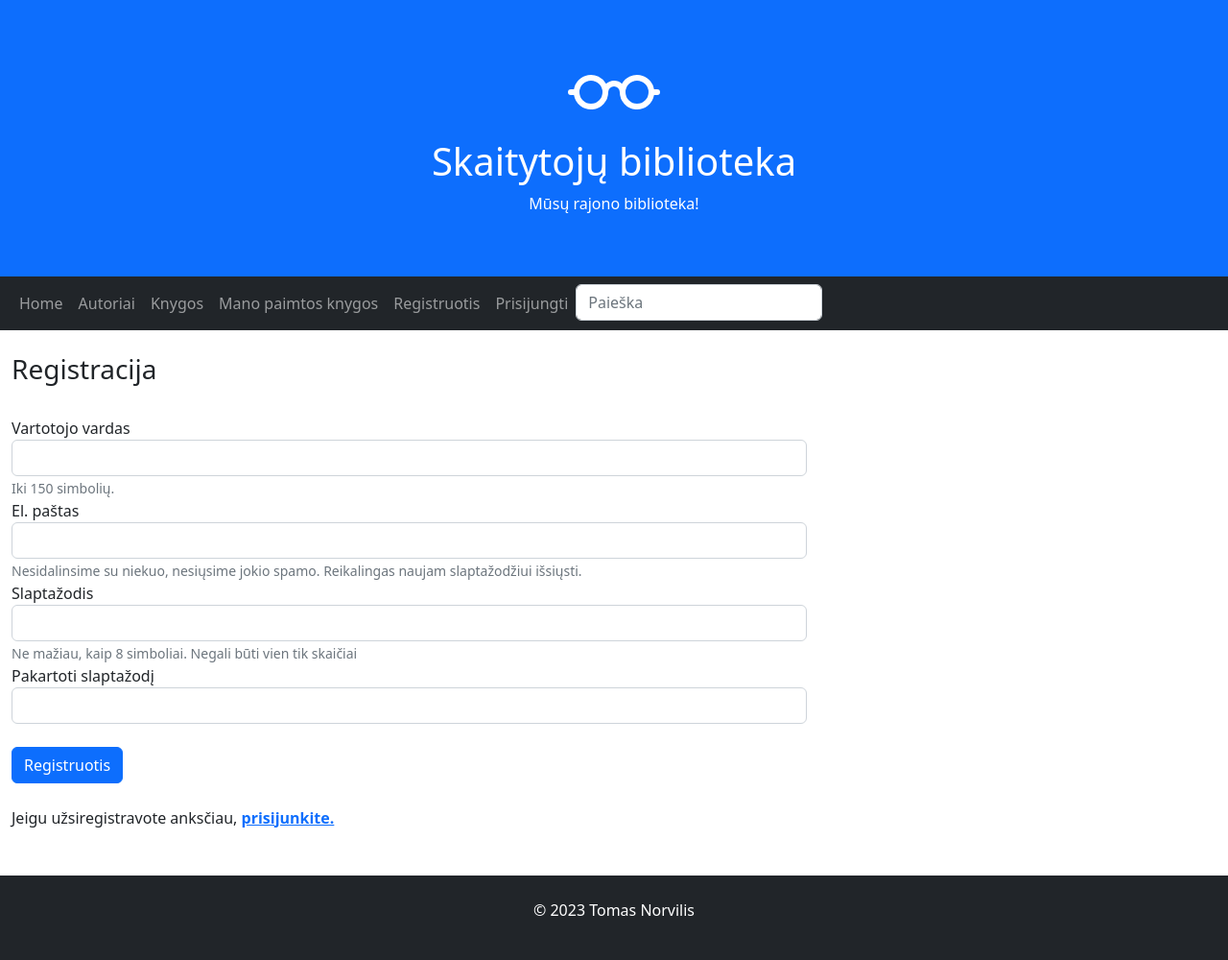
After one commit to TomasNorv/pythonBiblioteka_2023_01_16, a Django app: page /library/register/ in a window 1280 px wide. The commit adds this page. Shown: the whole page at 96% size. Run offline with Django 4.2, Linux system fonts and the light colour scheme.

Commit message:
pridejom registracijos funkcija pilnai, PADARYTA

```diff
--- a/mysite/library/templates/author.html
+++ b/mysite/library/templates/author.html
@@ -5,7 +5,7 @@
 <h1>Autoriaus aprašymas</h1>
 <p>Vardas: {{ author.first_name }} </p>
 <p>Pavarde: {{ author.last_name }} </p>
-<p>{{ author.description }} </p>
+<p>{{ author.description | safe }} </p>
 <hr>
 <h5>Mes turima šias autoriaus {{ author }} knygas </h5>
 <ol>
--- a/mysite/library/templates/base.html
+++ b/mysite/library/templates/base.html
@@ -46,6 +46,7 @@
 
         <li class="nav-item"><a class="nav-link" href="{% url 'logout'%}?next=/library">Atsijungti</a></li>
          {% else %}
+            <li class="nav-item"><a class="nav-link" href="{% url 'register' %}?next={{request.path}}">Registruotis</a></li>
             <li class="nav-item"><a class="nav-link" href="{% url 'login'%}?next={{request.path}}">Prisijungti</a></li>
      {% endif %}
 
@@ -58,6 +59,13 @@
     </ul>
   </div>
 </nav>
+{% if messages %}
+    {% for message in messages %}
+        <div class="alert alert-{% if message.tags == 'error' %}danger{% elif message.tags == 'info' %}success{% endif %}" role="alert">
+                {{ message }}
+        </div>
+    {% endfor %}
+{% endif %}
 <br>
 
     <div class="col-sm-8">
--- a/mysite/library/templates/book.html
+++ b/mysite/library/templates/book.html
@@ -14,7 +14,7 @@
 <p><b>ISBN kodas:</b> {{ book.isbn }} </p>
 <p><b>Žanras:</b> {{ book.display_genre }} </p>
 <hr>
-<p> {{ book.summary }} </p>
+<p> {{ book.description | safe }} </p>
 <hr>
 <h4>Knygu egzemplioriai</h4>
 <ol>
--- /dev/null
+++ b/mysite/library/templates/registration/register.html
@@ -0,0 +1,38 @@
+{% extends "base.html" %}
+{% block title %}RegistracijaKnyga{% endblock %}
+{% block content %}
+
+<div class="container register">
+    <h3>Registracija</h3>
+    <br/>
+     <form method="post">
+            {% csrf_token %}
+            <div class="form-group">
+                <label for="username">Vartotojo vardas</label>
+                <input name="username" type="text" class="form-control" id="username" aria-describedby="usernameHelp">
+                <small id="usernameHelp" class="form-text text-muted">Iki 150 simbolių.</small>
+            </div>
+            <div class="form-group">
+                <label for="exampleInputEmail1">El. paštas</label>
+                <input name="email" type="email" class="form-control" id="exampleInputEmail1" aria-describedby="emailHelp">
+                <small id="emailHelp" class="form-text text-muted">Nesidalinsime su niekuo, nesiųsime jokio spamo.
+                    Reikalingas naujam slaptažodžiui išsiųsti. </small>
+            </div>
+            <div class="form-group">
+                <label for="password">Slaptažodis</label>
+                <input name="password" type="password" class="form-control" id="password" aria-describedby="pwdHelp">
+                <small id="pwdHelp" class="form-text text-muted">Ne mažiau, kaip 8 simboliai. Negali būti vien tik
+                    skaičiai</small>
+            </div>
+            <div class="form-group">
+                <label for="password2">Pakartoti slaptažodį</label>
+                <input name="password2" type="password" class="form-control" id="password2" aria-describedby="pwd2Help">
+            </div>
+         <br>
+            <button type="submit" class="btn btn-primary register-button">Registruotis</button>
+        </form>
+    <br>
+        <p>Jeigu užsiregistravote anksčiau, <a href="{% url 'login'%}"><strong>prisijunkite.</strong></a></p>
+    </div>
+
+{% endblock %}
--- a/mysite/library/urls.py
+++ b/mysite/library/urls.py
@@ -7,7 +7,7 @@ urlpatterns = [
     path("books/", views.BookListView.as_view(), name="books"),
     path("books/<int:pk>", views.BookDetailView.as_view(), name ="book"),
     path("search", views.search, name="search"),
-    path('userbooks/', views.UserBookListView.as_view(), name='user_books')
-
+    path('userbooks/', views.UserBookListView.as_view(), name='user_books'),
+    path('register/', views.register, name='register'),
 
 ]
--- a/mysite/library/views.py
+++ b/mysite/library/views.py
@@ -5,6 +5,10 @@ from django.views import generic
 from django.core.paginator import Paginator
 from django.db.models import Q
 from django.contrib.auth.mixins import LoginRequiredMixin
+from django.views.decorators.csrf import csrf_protect
+from django.contrib import messages
+from django.shortcuts import redirect
+from django.contrib.auth.forms import User
 
 # Create your views here.
 
@@ -71,3 +75,33 @@ class UserBookListView(generic.ListView, LoginRequiredMixin):
 
     def get_queryset(self):
         return BookInstance.objects.filter(reader=self.request.user)
+
+
+@csrf_protect
+def register(request):
+    if request.method == "POST":
+        # pasiimame reikšmes iš registracijos formos
+        username = request.POST['username']
+        email = request.POST['email']
+        password = request.POST['password']
+        password2 = request.POST['password2']
+        # tikriname, ar sutampa slaptažodžiai
+        if password == password2:
+            # tikriname, ar neužimtas username
+            if User.objects.filter(username=username).exists():
+                messages.error(request, f'Vartotojo vardas {username} užimtas!')
+                return redirect('register')
+            else:
+                # tikriname, ar nėra tokio pat email
+                if User.objects.filter(email=email).exists():
+                    messages.error(request, f'Vartotojas su el. paštu {email} jau užregistruotas!')
+                    return redirect('register')
+                else:
+                    # jeigu viskas tvarkoje, sukuriame naują vartotoją
+                    User.objects.create_user(username=username, email=email, password=password)
+                    messages.info(request, f'Vartotojas {username} užregistruotas!')
+                    return redirect('login')
+        else:
+            messages.error(request, 'Slaptažodžiai nesutampa!')
+            return redirect('register')
+    return render(request, 'registration/register.html')
--- a/mysite/mysite/urls.py
+++ b/mysite/mysite/urls.py
@@ -23,6 +23,7 @@ from django.views.generic import RedirectView
 urlpatterns = [
     path('admin/', admin.site.urls),
     path('library/', include('library.urls')),
+    path('tinymce/', include('tinymce.urls')),
     path('', RedirectView.as_view(url='library/', permanent=True)),
 ] + (static(settings.STATIC_URL, document_root=settings.STATIC_ROOT)
   + static(settings.MEDIA_URL, document_root=settings.MEDIA_ROOT))
```
Also changed, not shown: mysite/library/models.py (+5 -2 lines), mysite/mysite/settings.py (+29 -0 lines).
